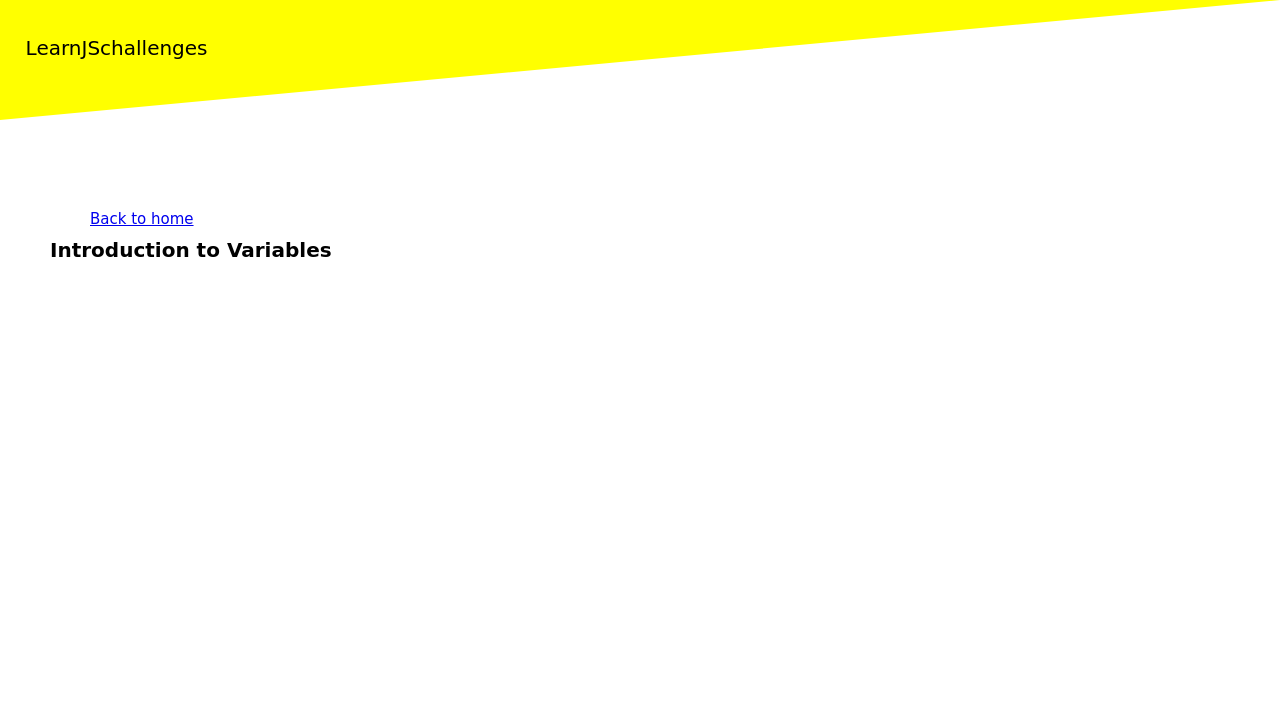
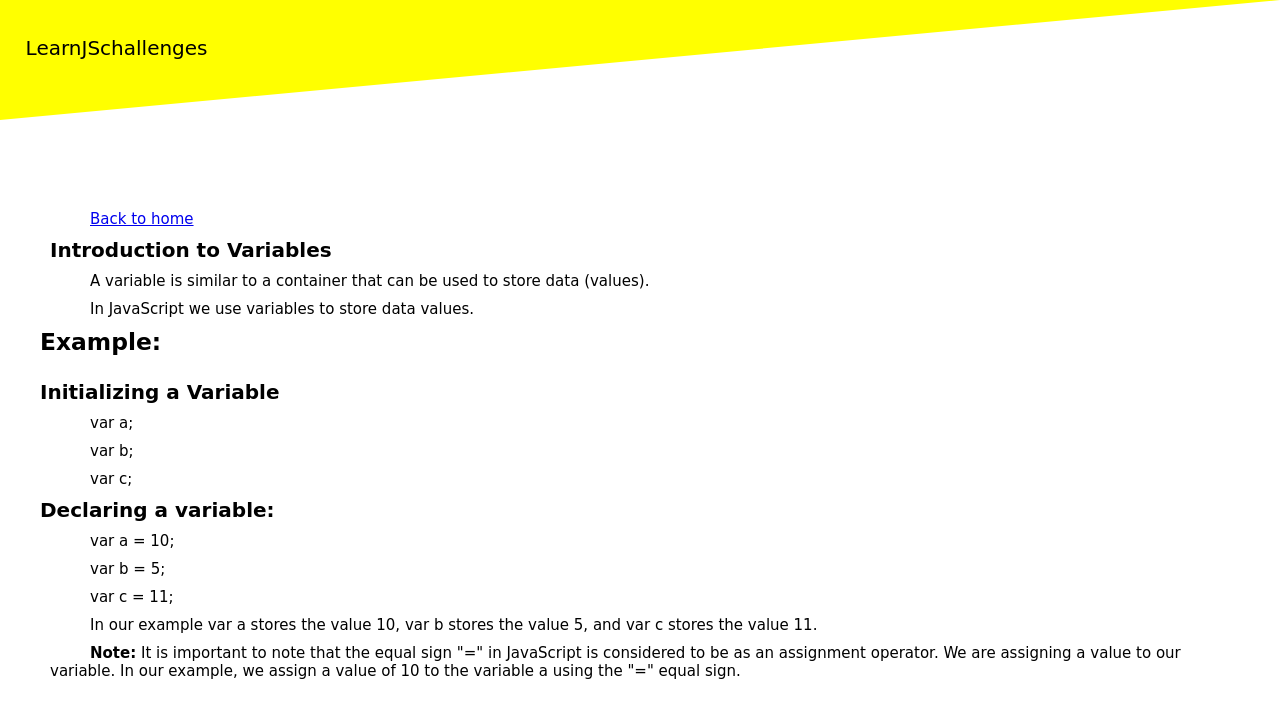
Before and after one commit to rodprogramdev/LearnJSchallenges, a plain HTML site: page var1.html in a window 1280 px wide. Drawn offline with Linux system fonts and the light colour scheme.

Commit message:
worked on variables page

```diff
--- a/styles.css
+++ b/styles.css
@@ -48,6 +48,10 @@ p{
     font-size: 1.5rem;
     margin: 1rem;
     text-indent: 40px;
+}
+
+::selection{
+    background-color:yellow;
 }
 
 /* .intro__last-paragraph{
--- a/var1.html
+++ b/var1.html
@@ -21,6 +21,27 @@
         <div class="var">
             <p><a href="index.html">Back to home</a> </p>
             <h2>Introduction to Variables</h2>
+            <p>A variable is similar to a container that can be used to store data (values).</p>
+
+            <p>In JavaScript we use variables to store data values.</p>
+            <h3>Example:</h3><br />
+            <h4>Initializing a Variable</h4>
+            <p>var a;</p>
+            <p>var b;</p>
+            <p>var c;</p>
+
+            <h4>Declaring a variable:</h4>
+            <p>var a = 10; </p>
+            <p>var b = 5; </p>
+            <p>var c = 11; </p>
+
+            <p>In our example var a stores the value 10, var b stores the value 5, and var c stores the value 11.
+
+            </p>
+
+            <p><strong>Note:</strong> It is important to note that the equal sign "=" in JavaScript is considered to be
+                as an assignment operator. We are assigning a value to our variable. In our example, we assign a value of
+                10 to the variable a using the "=" equal sign. </p>
 
         </div>
     </section>
```
Also changed, not shown: contributors.html (+9 -2 lines), index.html (+1 -1 lines), images/nameSlice-firstChar-capitalize-challenge.PNG (added), tweet.html (added).
